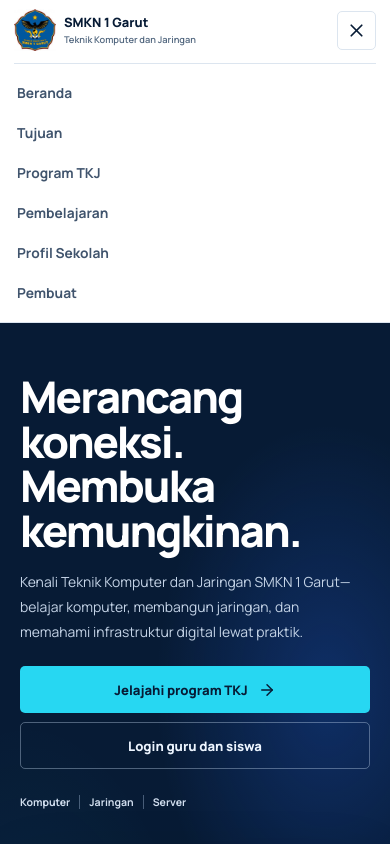
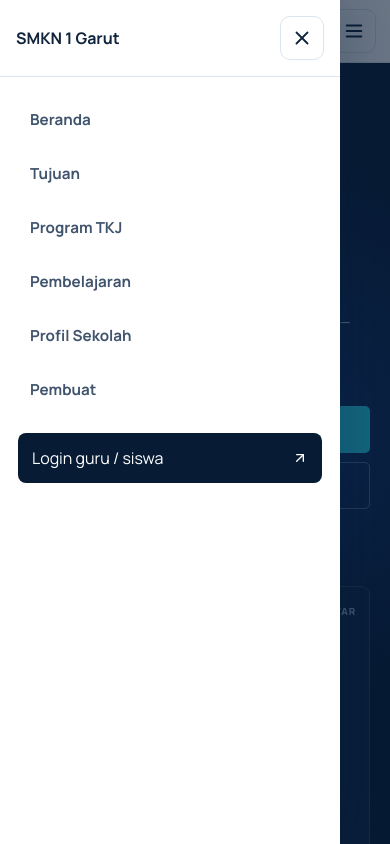
Before and after one commit to maudialavipah6-crypto/websmkn1, a React (Vite) app: page / in a window 390 px wide. Both pictures are taken after a click on the button 356 px from the left and 30 px from the top of the page. Shown: the top 844 px of the page. Built offline with nearby package versions, Linux system fonts and the light colour scheme; no server answers; the database is empty.

Commit message:
fix: mobile sidebar navigation and public lesson loading

```diff
--- a/src/App.jsx
+++ b/src/App.jsx
@@ -10,12 +10,10 @@ import {
   Laptop,
   MapPin,
   Mail,
-  Menu,
   Phone,
   Router,
   Server,
   Wifi,
-  X,
 } from 'lucide-react';
 import { useAuth } from './auth/AuthProvider';
 
@@ -69,15 +67,15 @@ function currentRoute() {
   return hash.slice(2).split('?')[0] || 'home';
 }
 
+import ResponsiveSidebar from './components/ResponsiveSidebar';
+
 function App() {
   const { session, profile, loading: authLoading, isPasswordRecovery } = useAuth();
   const [route, setRoute] = useState(currentRoute);
-  const [menuOpen, setMenuOpen] = useState(false);
 
   useEffect(() => {
     const updateRoute = () => {
       setRoute(currentRoute());
-      setMenuOpen(false);
     };
     window.addEventListener('hashchange', updateRoute);
     return () => window.removeEventListener('hashchange', updateRoute);
@@ -132,22 +130,14 @@ function App() {
           </span>
         </a>
 
-        <button
-          className="menu-toggle"
-          type="button"
-          aria-label={menuOpen ? 'Tutup navigasi' : 'Buka navigasi'}
-          aria-expanded={menuOpen}
-          aria-controls="main-navigation"
-          onClick={() => setMenuOpen((isOpen) => !isOpen)}
-        >
-          {menuOpen ? <X size={21} /> : <Menu size={21} />}
-        </button>
-
-        <nav className={`nav${menuOpen ? ' is-open' : ''}`} id="main-navigation" aria-label="Navigasi utama">
+        <ResponsiveSidebar className="site-navigation" label="SMKN 1 Garut">
+        <nav className="nav" id="main-navigation" aria-label="Navigasi utama">
           {navigation.map(([href, label]) => (
-            <a key={href} href={href} onClick={() => setMenuOpen(false)}>{label}</a>
+            <a key={href} href={href}>{label}</a>
           ))}
         </nav>
+        <a className="drawer-account-link" href={accountHref}>{accountLabel}<ArrowUpRight size={16} /></a>
+        </ResponsiveSidebar>
 
         <a className="header-cta" href={accountHref}>
           {accountLabel}
--- a/src/components/PublicLessons.jsx
+++ b/src/components/PublicLessons.jsx
@@ -12,29 +12,60 @@ export default function PublicLessons() {
   const [urls, setUrls] = useState(new Map());
   const [loading, setLoading] = useState(Boolean(supabase));
   const [error, setError] = useState('');
+  const [attachmentError, setAttachmentError] = useState('');
+  const [revision, setRevision] = useState(0);
 
   useEffect(() => {
     if (!supabase) return undefined;
     let active = true;
+    let pending = false;
     async function load() {
-      setLoading(true);
+      if (pending) return;
+      pending = true;
       setError('');
-      const [lessonResult, attachmentResult] = await Promise.all([
-        supabase.from('lessons').select('id, title, summary, content, created_at').eq('is_published', true).order('created_at', { ascending: false }),
-        supabase.from('lesson_attachments').select('id, lesson_id, storage_path, file_name').order('created_at'),
-      ]);
-      if (!active) return;
-      if (lessonResult.error || attachmentResult.error) {
+      try {
+      const lessonResult = await supabase.from('lessons').select('id, title, summary, content, created_at').eq('is_published', true).order('created_at', { ascending: false });
+      if (lessonResult.error) throw lessonResult.error;
+      if (active) {
+        const next = lessonResult.data || [];
+        setLessons(next);
+        setSelected((current) => current ? next.find((lesson) => lesson.id === current.id) || null : null);
+      }
+      } catch {
+        if (active) {
         setError('Materi belum dapat dimuat. Coba lagi beberapa saat.');
-      } else {
-        setLessons(lessonResult.data || []);
-        setAttachments(attachmentResult.data || []);
+        }
+      } finally {
+        pending = false;
+        if (active) setLoading(false);
       }
-      setLoading(false);
     }
     void load();
+    const refresh = () => { if (document.visibilityState === 'visible') void load(); };
+    window.addEventListener('focus', refresh);
+    document.addEventListener('visibilitychange', refresh);
+    const timer = window.setInterval(refresh, 60000);
+    return () => {
+      active = false;
+      window.clearInterval(timer);
+      window.removeEventListener('focus', refresh);
+      document.removeEventListener('visibilitychange', refresh);
+    };
+  }, [revision]);
+
+  useEffect(() => {
+    if (!selected || !supabase) return undefined;
+    let active = true;
+    setAttachments([]);
+    setAttachmentError('');
+    void supabase.from('lesson_attachments').select('id, lesson_id, storage_path, file_name').eq('lesson_id', selected.id).order('created_at')
+      .then(({ data, error: loadError }) => {
+        if (!active) return;
+        if (loadError) setAttachmentError('Lampiran belum dapat dimuat. Teks materi tetap tersedia.');
+        else setAttachments(data || []);
+      }).catch(() => { if (active) setAttachmentError('Koneksi lampiran gagal. Coba buka kembali materi.'); });
     return () => { active = false; };
-  }, []);
+  }, [selected?.id, revision]);
 
   useEffect(() => {
     if (!selected || !supabase) return undefined;
@@ -64,13 +95,14 @@ export default function PublicLessons() {
         {selected.summary && <p className="public-summary">{selected.summary}</p>}
         <div className="lesson-reader-content" dangerouslySetInnerHTML={{ __html: renderLessonHtml(selected.content, urls) }} />
         {error && <p className="public-error" role="alert">{error}</p>}
+        {attachmentError && <p className="public-error" role="alert">{attachmentError}</p>}
         {files.length > 0 && <div className="public-downloads"><h4>Lampiran</h4><ul>{files.map((file) => <li key={file.id}><FileText size={16} />{urls.has(file.storage_path) ? <a href={urls.get(file.storage_path)} target="_blank" rel="noreferrer">{file.file_name}</a> : <span>{file.file_name} · menyiapkan tautan…</span>}</li>)}</ul></div>}
       </div>
     );
   }
 
   if (loading) return <p className="public-state" role="status">Memuat materi TKJ…</p>;
-  if (error) return <p className="public-state public-error" role="alert">{error}</p>;
-  if (!supabase || lessons.length === 0) return <div className="public-state"><BookOpen size={25} /><p>Belum ada materi yang diterbitkan. Kunjungi lagi setelah guru mengunggah modul TKJ.</p></div>;
+  if (error) return <div className="public-state public-error" role="alert"><p>{error}</p><button className="public-back" onClick={() => setRevision((value) => value + 1)} type="button">Coba lagi</button></div>;
+  if (!supabase || lessons.length === 0) return <div className="public-state"><BookOpen size={25} /><p>Belum ada materi publik yang tersedia.</p>{supabase && <button className="public-back" type="button" onClick={() => setRevision((value) => value + 1)}>Muat ulang</button>}</div>;
   return <div className="public-lessons">{lessons.map((lesson, index) => <article className="public-lesson" key={lesson.id}><span className="public-lesson-index">{String(index + 1).padStart(2, '0')} / MATERI</span><h3>{lesson.title}</h3><p>{lesson.summary || 'Materi Teknik Komputer dan Jaringan'}</p><button type="button" onClick={() => setSelected(lesson)}>Baca materi <ArrowRight size={16} /></button></article>)}</div>;
 }
--- /dev/null
+++ b/src/components/ResponsiveSidebar.jsx
@@ -0,0 +1,38 @@
+import { useEffect, useRef, useState } from 'react';
+import { Menu, X } from 'lucide-react';
+
+export default function ResponsiveSidebar({ children, className = '', label = 'Navigasi', breakpoint = 800 }) {
+  const query = `(max-width: ${breakpoint}px)`;
+  const [mobile, setMobile] = useState(() => window.matchMedia(query).matches);
+  const [open, setOpen] = useState(false);
+  const dialog = useRef(null);
+  const trigger = useRef(null);
+
+  useEffect(() => {
+    const media = window.matchMedia(query);
+    const update = () => { setMobile(media.matches); setOpen(false); };
+    media.addEventListener('change', update);
+    return () => media.removeEventListener('change', update);
+  }, [query]);
+
+  useEffect(() => {
+    if (!open || !mobile) return undefined;
+    dialog.current?.showModal();
+    const previous = document.body.style.overflow;
+    document.body.style.overflow = 'hidden';
+    return () => {
+      dialog.current?.close();
+      document.body.style.overflow = previous;
+      trigger.current?.focus();
+    };
+  }, [open, mobile]);
+
+  if (!mobile) return <aside className={className}>{children}</aside>;
+  return <>
+    <button ref={trigger} className="drawer-trigger" type="button" aria-label={`Buka ${label}`} aria-expanded={open} aria-haspopup="dialog" onClick={() => setOpen(true)}><Menu size={22} /><span>Menu</span></button>
+    <dialog ref={dialog} className="mobile-drawer" aria-label={label} onCancel={() => setOpen(false)} onClose={() => setOpen(false)} onClick={(event) => { if (event.target === event.currentTarget) setOpen(false); }}>
+      <div className="drawer-heading"><strong>{label}</strong><button autoFocus className="drawer-close" type="button" aria-label="Tutup menu" onClick={() => setOpen(false)}><X size={22} /></button></div>
+      <div className={`drawer-content ${className}`} onClick={(event) => { if (event.target.closest('a, button')) setOpen(false); }}>{children}</div>
+    </dialog>
+  </>;
+}
--- a/src/main.jsx
+++ b/src/main.jsx
@@ -3,6 +3,7 @@ import ReactDOM from 'react-dom/client';
 import App from './App';
 import { AuthProvider } from './auth/AuthProvider';
 import './styles.css';
+import './responsive.css';
 
 ReactDOM.createRoot(document.getElementById('root')).render(
   <React.StrictMode>
--- a/src/pages/DashboardPage.jsx
+++ b/src/pages/DashboardPage.jsx
@@ -23,6 +23,7 @@ import {
 } from 'lucide-react';
 import { useAuth } from '../auth/AuthProvider';
 import AdminAccounts from '../components/AdminAccounts';
+import ResponsiveSidebar from '../components/ResponsiveSidebar';
 import { getDemoDashboardData } from '../auth/demoDashboardData';
 import { prepareLessonHtml, renderLessonHtml } from '../lib/lessonContent';
 
@@ -762,7 +763,7 @@ function DashboardPage() {
 
   return (
     <div className="dashboard-layout">
-      <aside className="dashboard-sidebar">
+      <ResponsiveSidebar className="dashboard-sidebar" label="Portal TKJ">
         <a className="dashboard-brand" href="#beranda">
           <img src="/LOGO_SMKN1_GARUT.jpeg" alt="" />
           <span><strong>SMKN 1 Garut</strong><small>Portal TKJ</small></span>
@@ -795,7 +796,7 @@ function DashboardPage() {
           <a href="#beranda"><ArrowLeft size={16} /> Kembali ke profil TKJ</a>
           <button type="button" onClick={signOut}><LogOut size={16} /> Keluar</button>
         </div>
-      </aside>
+      </ResponsiveSidebar>
 
       <main className="dashboard-main">
         <header className="dashboard-topbar">
--- a/src/pages/SchoolProfilePage.jsx
+++ b/src/pages/SchoolProfilePage.jsx
@@ -14,7 +14,7 @@ const programs = [
 ];
 
 export default function SchoolProfilePage() {
-  return <div className="page-shell"><header className="topbar"><a className="brand-wrap" href="#beranda"><img className="brand-logo" src="/LOGO_SMKN1_GARUT.jpeg" alt=""/><span className="brand-copy"><strong>SMKN 1 Garut</strong><span>Profil Sekolah</span></span></a><a className="header-cta" href="#/login">Login guru / siswa <ArrowUpRight size={16}/></a></header><main className="school-profile-page">
+  return <div className="page-shell"><header className="topbar"><a className="brand-wrap" href="#beranda"><img className="brand-logo" src="/LOGO_SMKN1_GARUT.jpeg" alt=""/><span className="brand-copy"><strong>SMKN 1 Garut</strong><span>Profil Sekolah</span></span></a><a className="header-cta" href="#/login">Login guru / siswa <ArrowUpRight size={16}/></a><ResponsiveSidebar className="site-navigation" label="SMKN 1 Garut"><nav className="nav" aria-label="Navigasi sekolah"><a href="#beranda">Beranda</a><a href="#pembelajaran">Materi TKJ</a><a href="#/dashboard">Dashboard</a></nav></ResponsiveSidebar></header><main className="school-profile-page">
     <a className="school-profile-back" href="#beranda"><ArrowLeft size={16}/> Kembali ke beranda</a>
     <header className="school-profile-hero">
       <span>PROFIL SEKOLAH · GARUT</span><h1>SMK Negeri 1 Garut</h1>
@@ -27,3 +27,4 @@ export default function SchoolProfilePage() {
     <footer className="school-profile-source">Sumber: <a href="https://referensi.data.kemendikdasmen.go.id/pendidikan/npsn/20209201" target="_blank" rel="noreferrer">Data Pendidikan Kemendikdasmen</a> dan <a href="https://smknegeri1garut.sch.id/" target="_blank" rel="noreferrer">situs resmi SMKN 1 Garut</a>. Informasi akreditasi mengacu pada data tahun 2022.</footer>
   </main><footer className="school-profile-footer"><a href="#beranda">Kembali ke beranda</a><span>SMKN 1 Garut · Kabupaten Garut</span></footer></div>;
 }
+import ResponsiveSidebar from '../components/ResponsiveSidebar';
--- /dev/null
+++ b/src/responsive.css
@@ -0,0 +1,66 @@
+/* Shared navigation and reading layouts, loaded after the base theme. */
+.site-navigation { min-width: 0; }
+.drawer-account-link { display: none; }
+.drawer-trigger, .drawer-close {
+  display: inline-flex; align-items: center; justify-content: center; gap: 8px;
+  min-height: 44px; min-width: 44px; padding: 10px;
+  border: 1px solid var(--line); border-radius: 10px;
+  background: white; color: var(--ink); cursor: pointer; font: inherit;
+}
+.mobile-drawer {
+  position: fixed; inset: 0 auto 0 0; margin: 0;
+  width: min(340px, 88vw); max-width: none; height: 100dvh; max-height: none;
+  padding: 0; border: 0; background: white; color: var(--ink);
+  box-shadow: 12px 0 48px #071b3533; overflow-y: auto;
+}
+.mobile-drawer::backdrop { background: #071b3599; }
+.drawer-heading { display: flex; align-items: center; justify-content: space-between; gap: 12px; padding: 16px; border-bottom: 1px solid var(--line); }
+.drawer-content { padding: 18px; }
+.mobile-drawer .dashboard-sidebar { position: static; height: auto; min-height: 0; border: 0; }
+.mobile-drawer .dashboard-nav { display: flex; flex-direction: column; overflow: visible; gap: 8px; padding-block: 20px; }
+.mobile-drawer .dashboard-nav > button { width: 100%; min-height: 48px; flex: none; justify-content: flex-start; font-size: .9rem; }
+.mobile-drawer .sidebar-bottom { display: flex; flex-direction: column; align-items: stretch; margin-top: 20px; border-top: 1px solid var(--line); padding-top: 16px; }
+.mobile-drawer .sidebar-bottom a, .mobile-drawer .sidebar-bottom button { min-height: 48px; font-size: .85rem; }
+.mobile-drawer .nav { display: flex; flex-direction: column; align-items: stretch; border: 0; gap: 6px; padding: 0; }
+.mobile-drawer .nav a { display: flex; align-items: center; min-height: 48px; padding: 12px; font-size: .95rem; border-radius: 8px; }
+.mobile-drawer .nav a:hover { background: #edf3fb; }
+.mobile-drawer .drawer-account-link { display: flex; align-items: center; justify-content: space-between; gap: 8px; padding: 14px; margin-top: 20px; border-radius: 8px; background: var(--navy); color: white; }
+.back-to-list, .public-back, .school-profile-back {
+  display: inline-flex; align-items: center; justify-content: center; gap: 8px;
+  width: fit-content; max-width: 100%; min-height: 44px; padding: 10px 14px;
+  border: 1px solid #cbd8e7; border-radius: 9px; background: #f5f8fc;
+  color: #244a78; font: inherit; font-size: .875rem; font-weight: 700;
+  text-align: left; text-decoration: none; cursor: pointer;
+}
+.back-to-list:hover, .public-back:hover, .school-profile-back:hover { background: #e8f0fb; text-decoration: none; }
+.back-to-list { margin-bottom: 20px; }
+.lesson-reader-content { min-height: 0; border: 0; padding: 0; font-size: .95rem; }
+.lesson-reader-content:empty { display: none; }
+.lesson-reader > h2, .lesson-reader-summary, .public-reader h3 { overflow-wrap: anywhere; }
+.lesson-reader-summary { color: var(--muted); line-height: 1.7; margin-bottom: 24px; }
+.lesson-reader-content img, .rich-text-content img { max-width: 100%; height: auto; }
+.lesson-reader-content pre { max-width: 100%; overflow-x: auto; }
+.lesson-downloads a, .public-downloads a { overflow-wrap: anywhere; min-width: 0; }
+.lesson-downloads li, .public-downloads li { min-height: 44px; }
+.lesson-downloads svg, .public-downloads svg { flex-shrink: 0; }
+.dashboard-main, .dashboard-panel, .workspace-grid > *, .school-profile-block > *, .admin-account-identity { min-width: 0; }
+.dashboard-panel h2, .admin-account-identity strong, .school-contact-list span { overflow-wrap: anywhere; }
+.public-state { flex-wrap: wrap; }
+@media (max-width: 800px) {
+  .topbar > .drawer-trigger { grid-column: 2; grid-row: 1; }
+  .dashboard-layout > .drawer-trigger { align-self: flex-start; margin: 12px 16px; font-size: .875rem; }
+  .dashboard-topbar { gap: 12px; flex-wrap: wrap; }
+  .dashboard-content { padding: 24px 16px 40px; }
+  .auth-form input, .workspace-form input, .workspace-form textarea, .admin-account-form input, .admin-account-form select { font-size: 16px; }
+  .workspace-actions, .panel-heading-row, .lesson-form-actions { flex-wrap: wrap; gap: 10px; }
+  .dashboard-panel { padding: 18px; }
+  .lesson-reader-content { padding: 0; }
+  .public-reader { padding: 20px 16px; }
+  .admin-account-actions button { min-width: 44px; min-height: 44px; }
+}
+@media (max-width: 400px) {
+  .drawer-trigger span { display: none; }
+  .school-profile-facts { grid-template-columns: 1fr; }
+  .admin-account-row { gap: 8px; padding: 10px 8px; }
+  .dashboard-content { padding-inline: 12px; }
+}
```
Also changed, not shown: 1 other file (tests, documents, lock files or other folders).
